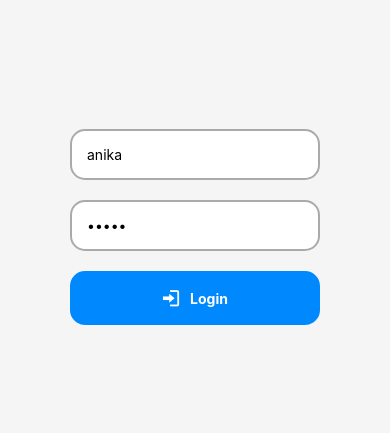
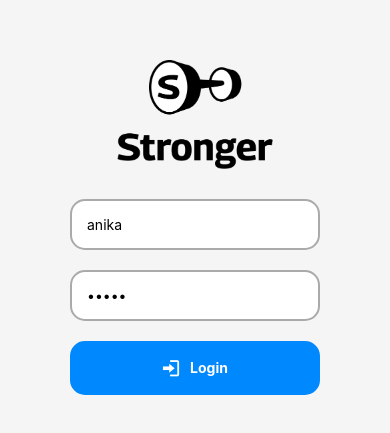
Before and after one commit to jorahty/stronger, a React Native app in the folder Client/: screen / in a window 390 px wide. Shown: the part 185-618 px from the top of the page. Built offline with nearby package versions, Linux system fonts and the light colour scheme.

Commit message:
add logo to login screen

```diff
--- a/Client/src/components/Login.tsx
+++ b/Client/src/components/Login.tsx
@@ -1,10 +1,12 @@
 import { useState } from 'react';
-import { Text, TextInput, View } from 'react-native';
+import { Text, TextInput, View, Image } from 'react-native';
 import { Entypo } from '@expo/vector-icons';
 
 import { useViewModel } from '../model/ViewModel';
 import { colors, styles } from '../theme/theme';
 import Button from './common/Button';
+
+const Logo = require('../../assets/logo.png');
 
 export default function Login() {
   const { login, error } = useViewModel();
@@ -20,6 +22,16 @@ export default function Login() {
         backgroundColor: colors.lightGrey,
       }}>
       <View style={{ width: '100%', maxWidth: 250, gap: 20 }}>
+        <View
+          style={{ width: '100%', alignItems: 'center', paddingBottom: 10 }}>
+          <Image
+            source={Logo}
+            style={{
+              width: 468 / 3,
+              height: 327 / 3,
+            }}
+          />
+        </View>
         <TextInput
           autoCapitalize="none"
           style={styles.textInput}
```
Also changed, not shown: Client/assets/logo.png (added).
